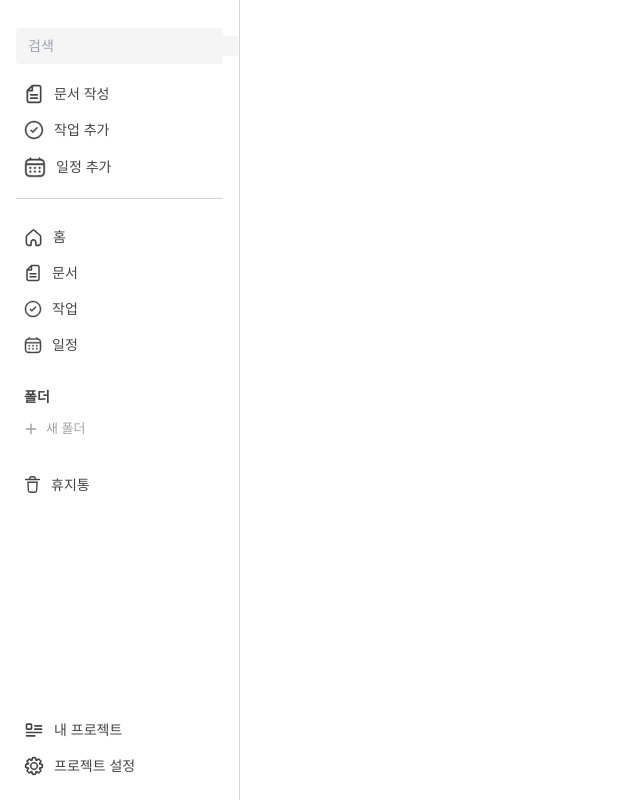
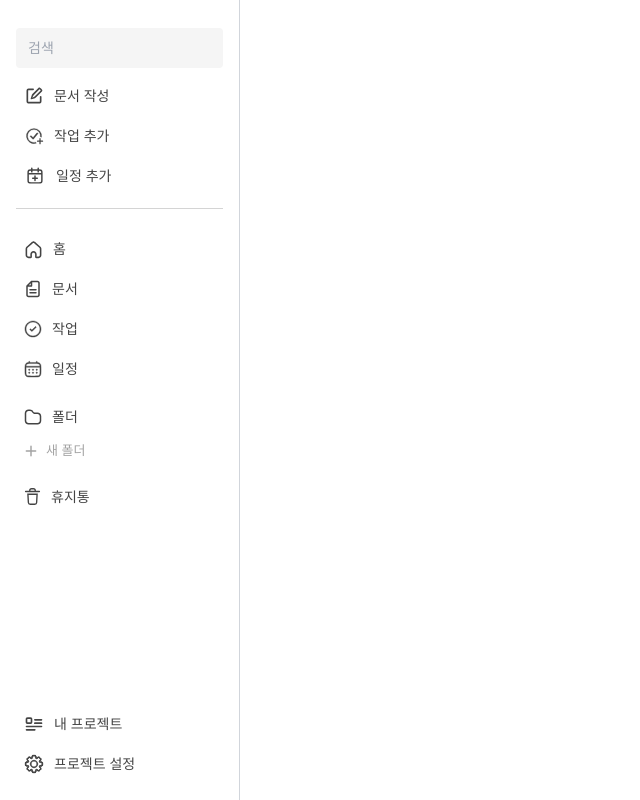
Before and after one commit to jbljw02/Workly, a Next.js app: page / in a window 1280 px wide. Shown: the whole page, without its empty margins (0-640 px from the left). Built offline with nearby package versions, Linux system fonts and the light colour scheme.

Commit message:
feat: 사이드바 완성 및 너비 조절

```diff
--- a/src/components/aside/Aside.tsx
+++ b/src/components/aside/Aside.tsx
@@ -4,9 +4,9 @@ import { useState, useRef } from "react";
 import SidebarItem from "./child/SidebarItem";
 import SearchInput from "./child/SearchInput";
 import TrashIcon from '../../../public/svgs/trash.svg';
-import DocumentWrite from '../../../public/svgs/document.svg';
-import TaskWrite from '../../../public/svgs/task.svg';
-import ScheduleWrite from '../../../public/svgs/schedule.svg';
+import DocumentWrite from '../../../public/svgs/write/document.svg';
+import TaskWrite from '../../../public/svgs/write/task.svg';
+import ScheduleWrite from '../../../public/svgs/write/schedule.svg';
 import HomeIcon from '../../../public/svgs/home.svg';
 import DocumentIcon from '../../../public/svgs/document.svg';
 import TaskIcon from '../../../public/svgs/task.svg';
@@ -14,76 +14,100 @@ import ScheduleIcon from '../../../public/svgs/schedule.svg';
 import PlusIcon from '../../../public/svgs/plus.svg';
 import ProjectIcon from '../../../public/svgs/project.svg';
 import SettingIcon from '../../../public/svgs/setting.svg';
+import FolderIcon from '../../../public/svgs/folder.svg';
 
-const expandedWidth = 240; // 넓은 상태의 너비(px)
-const collapsedWidth = 70; // 좁은 상태의 너비(px)
+export default function Home() {
+    const expandedWidth = 240; // 넓은 상태의 너비
+    const collapsedWidth = 70; // 좁은 상태의 너비
     const toggleWidthThreshold = 150; // 너비 변경을 위한 임계값
 
-export default function Home() {
-    const [sidebarWidth, setSidebarWidth] = useState(expandedWidth); // 초기 폭
+    const [sidebarWidth, setSidebarWidth] = useState(expandedWidth); // 사이드바의 현재 너비
     const sidebarRef = useRef<HTMLDivElement | null>(null);
 
-    const handleMouseDown = (e: React.MouseEvent<HTMLDivElement>) => {
+    const isCollapsed = sidebarWidth === collapsedWidth; // 사이드바가 축소 상태인지 여부
+
+    // 리사이저 핸들을 클릭했을 때 발생
+    const clickResizer = (e: React.MouseEvent<HTMLDivElement>) => {
         e.preventDefault();
-        document.addEventListener("mousemove", handleMouseMove);
-        document.addEventListener("mouseup", handleMouseUp);
+        document.addEventListener("mousemove", adjustSidebarWidth);
+        document.addEventListener("mouseup", removeResizerEventListener);
     };
 
-    const handleMouseMove = (e: MouseEvent) => {
+    // 마우스를 이동할 때마다 사이드바의 너비 조정
+    const adjustSidebarWidth = (e: MouseEvent) => {
+        // 사이드바의 현재 위치와 크기를 가져옴
         const sidebarBoundary = sidebarRef.current?.getBoundingClientRect();
-        const mousePosition = e.clientX;
+        const mousePosition = e.clientX; // 현재 마우스 커서의 X 좌표
 
         if (sidebarBoundary) {
+            // 마우스 커서가 임계값보다 왼쪽에 위치할 시 사이드바 축소
             if (mousePosition < toggleWidthThreshold) {
                 setSidebarWidth(collapsedWidth);
-            } else {
+            }
+            else {
                 setSidebarWidth(expandedWidth);
             }
         }
     };
 
-    const handleMouseUp = () => {
-        document.removeEventListener("mousemove", handleMouseMove);
-        document.removeEventListener("mouseup", handleMouseUp);
+    // 마우스를 리사이저 핸들에서 놓을 시 이벤트 리스너 제거
+    const removeResizerEventListener = () => {
+        document.removeEventListener("mousemove", adjustSidebarWidth);
+        document.removeEventListener("mouseup", removeResizerEventListener);
     };
 
-    const isCollapsed = sidebarWidth === collapsedWidth;
+    // 마우스가 리사이저에 들어왔을 때 사이드바의 border width 변경
+    const mouserEnterToResizer = () => {
+        if (sidebarRef.current) {
+            sidebarRef.current.style.borderRightWidth = "2px";
+        }
+    };
+
+    // 마우스가 리사이저에서 나갔을 때
+    const mouseLeaveFromResizer = () => {
+        if (sidebarRef.current) {
+            sidebarRef.current.style.borderRightWidth = "";
+        }
+    };
 
     return (
         <aside
             ref={sidebarRef}
-            className="relative border-r border-gray-300 p-4 pt-7 flex flex-col transition-all duration-300 ease-in-out"
-            style={{ width: `${sidebarWidth}px` }}>
+            className={`relative border-r border-gray-300 p-4 pt-7 flex flex-col transition-width duration-300 ease-in-out`}
+            style={{ width: `${sidebarWidth}px`, transitionProperty: 'width' }}>
             <div
-                className="resizer absolute top-0 right-0 bottom-0 w-2 cursor-col-resize"
-                onMouseDown={handleMouseDown}
-            ></div>
+                className="resizer absolute top-0 right-[-5px] bottom-0 w-3 cursor-col-resize"
+                onMouseDown={clickResizer}
+                onMouseEnter={mouserEnterToResizer}
+                onMouseLeave={mouseLeaveFromResizer}></div>
             {/* 검색창 및 작업 추가 영역 */}
-            <SearchInput />
+            <SearchInput isCollapsed={isCollapsed} />
             <div className="border-b border-b-neutral-300 mb-5 mt-2 pb-3">
                 <SidebarItem Icon={DocumentWrite} IconWidth="20" label="문서 작성" isCollapsed={isCollapsed} />
                 <SidebarItem Icon={TaskWrite} IconWidth="20" label="작업 추가" isCollapsed={isCollapsed} />
                 <SidebarItem Icon={ScheduleWrite} IconWidth="22" label="일정 추가" isCollapsed={isCollapsed} />
             </div>
             {/* 메뉴를 모아놓은 영역 */}
-            <div className="mb-6">
+            <div className="mb-2">
                 <SidebarItem Icon={HomeIcon} IconWidth="19" label="홈" isCollapsed={isCollapsed} />
                 <SidebarItem Icon={DocumentIcon} IconWidth="18" label="문서" isCollapsed={isCollapsed} />
                 <SidebarItem Icon={TaskIcon} IconWidth="18" label="작업" isCollapsed={isCollapsed} />
                 <SidebarItem Icon={ScheduleIcon} IconWidth="18" label="일정" isCollapsed={isCollapsed} />
             </div>
             {/* 폴더를 추가하고 보여주는 영역 */}
+            <div className="mb-2">
+                <div>
+                    <SidebarItem Icon={FolderIcon} IconWidth="18" label="폴더" isCollapsed={isCollapsed} />
                     {
                         !isCollapsed ?
-                    <div className="mb-5">
-                        <div className="text-sm font-semibold ml-2">폴더</div>
-                        <div className="flex items-center pl-2 pt-2 pb-2 mt-1 rounded text-neutral-400 hover:bg-neutral-100 cursor-pointer">
+                            <div className="flex items-center pl-2 pt-1 pb-2 rounded text-neutral-400 hover:bg-neutral-100 cursor-pointer">
                                 <PlusIcon width="14" />
-                            <span className="text-13px ml-2">새 폴더</span>
-                        </div>
+                                <span className="text-13px ml-2 whitespace-nowrap overflow-hidden">새 폴더</span>
                             </div> :
                             null
                     }
+                </div>
+            </div>
             {/* 휴지통 */}
             <SidebarItem Icon={TrashIcon} IconWidth="17" label="휴지통" isCollapsed={isCollapsed} />
             {/* 프로젝트 설정 div를 최하단에 위치하도록 여백 공간을 모두 차지 */}
@@ -93,6 +117,6 @@ export default function Home() {
                 <SidebarItem Icon={ProjectIcon} IconWidth="20" label="내 프로젝트" isCollapsed={isCollapsed} />
                 <SidebarItem Icon={SettingIcon} IconWidth="20" label="프로젝트 설정" isCollapsed={isCollapsed} />
             </div>
-        </aside>
+        </aside >
     );
 }
--- a/src/components/aside/child/BottomProjectSection.tsx
+++ /dev/null
@@ -1,18 +0,0 @@
-import SidebarItem from '@/components/aside/child/SidebarItem'
-import ProjectIcon from '../../../../public/svgs/project.svg'
-import SettingIcon from '../../../../public/svgs/setting.svg'
-
-export default function BottomProjectSection() {
-    return (
-        <div className='text-sm'>
-            <SidebarItem
-                Icon={ProjectIcon}
-                IconWidth='20'
-                label='내 프로젝트' />
-            <SidebarItem
-                Icon={SettingIcon}
-                IconWidth='20'
-                label='프로젝트 설정' />
-        </div>
-    )
-}
--- a/src/components/aside/child/FolderSection.tsx
+++ /dev/null
@@ -1,13 +0,0 @@
-import PlusIcon from '../../../../public/svgs/plus.svg'
-
-export default function FolderSection() {
-    return (
-        <div className='mb-5'>
-            <div className='text-sm font-semibold ml-2'>폴더</div>
-            <div className='flex items-center pl-2 pt-2 pb-2 mt-1 rounded text-neutral-400 hover:bg-neutral-100 cursor-pointer'>
-                <PlusIcon width="14" />
-                <span className='text-13px ml-2'>새 폴더</span>
-            </div>
-        </div>
-    )
-}
--- a/src/components/aside/child/SearchInput.tsx
+++ b/src/components/aside/child/SearchInput.tsx
@@ -1,13 +1,17 @@
-import SearchIcon from '../../../../public/svgs/search.svg'
+import SearchIcon from '../../../../public/svgs/search.svg';
 
-export default function SearchInput() {
+export default function SearchInput({ isCollapsed }: { isCollapsed: boolean }) {
     return (
-        <div className='flex items-center mb-1 bg-neutral-100 p-1 pt-2 pb-2 pl-2 rounded text-sm'>
+        <div className={`flex items-center h-10 bg-neutral-100 p-1 pl-2 rounded text-sm whitespace-nowrap overflow-hidden ${isCollapsed ? 'cursor-pointer' : ''}`}>
             <SearchIcon width="19px" />
-            <input
-                className='bg-neutral-100 ml-1 border-none outline-none'
-                placeholder='검색'
-                readOnly />
+            {
+                !isCollapsed && (
+                    <input
+                        className='bg-neutral-100 ml-1 border-none outline-none'
+                        placeholder='검색'
+                        readOnly />
+                )
+            }
         </div>
     )
 }
--- a/src/components/aside/child/SidebarItem.tsx
+++ b/src/components/aside/child/SidebarItem.tsx
@@ -1,22 +1,20 @@
 import { SidebarItemProps } from "@/type/sidebarProps";
 
-interface Props extends SidebarItemProps {
-    isCollapsed?: boolean;
-}
-
-export default function SidebarItem({ Icon, IconWidth, label, isCollapsed }: Props) {
+export default function SidebarItem({ Icon, IconWidth, label, isCollapsed }: SidebarItemProps) {
     return (
-        <div className="flex items-center pl-2 pt-2 pb-2 w-full rounded cursor-pointer hover:bg-neutral-100">
-            {/* Tailwind CSS를 사용하여 아이콘의 크기를 고정합니다. */}
+        <div
+            className="flex items-center pl-2 w-full h-10 rounded cursor-pointer hover:bg-neutral-100">
             <div className={`w-${IconWidth} h-${IconWidth}`}>
                 <Icon width={IconWidth} height={IconWidth} />
             </div>
             {/* 사이드바가 확장된 경우에만 텍스트 표시 */}
-            {!isCollapsed && (
-                <div className="ml-2.5 text-sm whitespace-nowrap overflow-hidden overflow-ellipsis">
-                    {label}
-                </div>
-            )}
+            {
+                !isCollapsed && (
+                    <div className="ml-2.5 text-sm whitespace-nowrap overflow-hidden">
+                        {label}
+                    </div>
+                )
+            }
         </div>
     );
 }
--- a/src/components/aside/child/TopActionSection.tsx
+++ /dev/null
@@ -1,27 +0,0 @@
-import Document from '../../../../public/svgs/write/document.svg'
-import Task from '../../../../public/svgs/write/task.svg'
-import Schedule from '../../../../public/svgs/write/schedule.svg'
-import SidebarItem from '@/components/aside/child/SidebarItem'
-import SearchInput from '@/components/aside/child/SearchInput'
-
-export default function TopActionSection() {
-    return (
-        <>
-            <SearchInput />
-            <div className='border-b border-b-neutral-300 mb-5 mt-2 pb-3'>
-                <SidebarItem
-                    Icon={Document}
-                    IconWidth='20'
-                    label='문서 작성' />
-                <SidebarItem
-                    Icon={Task}
-                    IconWidth='20'
-                    label='작업 추가' />
-                <SidebarItem
-                    Icon={Schedule}
-                    IconWidth='22'
-                    label='일정 추가' />
-            </div>
-        </>
-    )
-}
--- a/src/type/sidebarProps.d.ts
+++ b/src/type/sidebarProps.d.ts
@@ -2,4 +2,5 @@ export type SidebarItemProps = {
     Icon: React.ComponentType<React.SVGProps<SVGSVGElement>>;
     IconWidth: string;
     label: string;
+    isCollapsed?: boolean;
 }
```
Also changed, not shown: src/components/aside/child/MenuSection.tsx (deleted, +0 -28 lines), public/svgs/folder.svg (added), public/svgs/search.svg. Lines whose indentation alone changed are shown as unchanged.
